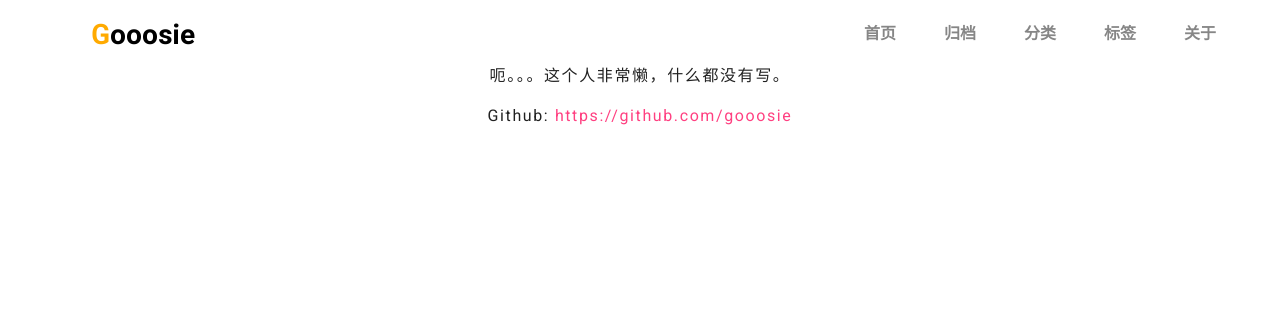
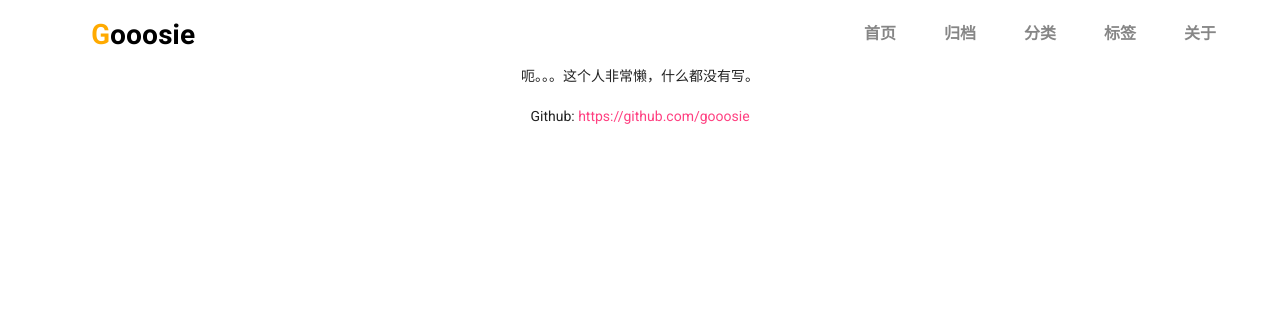
Before and after one commit to gooosie/django-blog, a Django app: page /about/ in a window 1280 px wide. Shown: the top 324 px of the page. Run offline with Django 3.2, Linux system fonts and the light colour scheme.

Commit message:
Revert "refactor(style): make text bigger"
This reverts commit b045482c1e41f8d6682c96600add8d0973358c44.

```diff
--- a/static/css/styles.css
+++ b/static/css/styles.css
@@ -10,11 +10,6 @@ h1, h2, h3, h4, h5, h6 {
     padding: 0;
     font-weight: bold;
     line-height: 1.5;
-}
-
-p, ul, ol {
-    font-size: 16px;
-    letter-spacing: .1em;
 }
 
 a {
```
